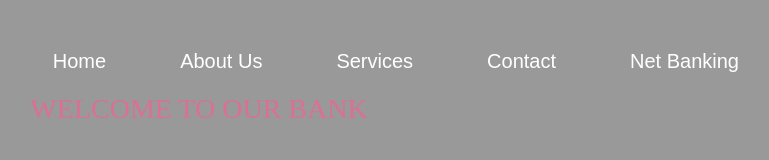
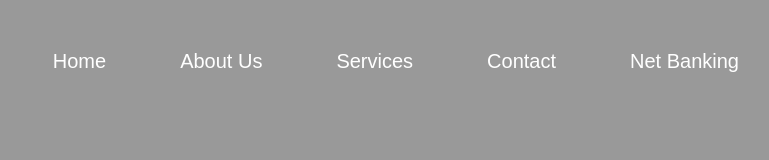
Before and after one commit to gourim123/bankwebapp, a plain HTML site: page index.html in a window 1280 px wide. Shown: the whole page, without its empty margins (441-1210 px from the left). Drawn offline with Linux system fonts and the light colour scheme.

Commit message:
Update index.html

```diff
--- a/index.html
+++ b/index.html
@@ -20,6 +20,6 @@
                 </ul>
             </nav>
         </div>
-	     <center> <a>WELCOME TO OUR BANK</a> </center>
+
 </body>
 </html>
```
